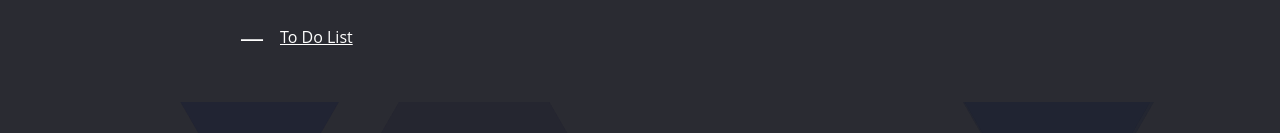
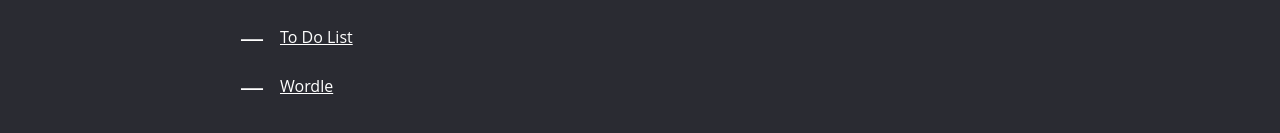
Before and after one commit to jsho982045/Personal-Website, a React (Create React App) app in the folder personal-website/: page /#/projects in a window 1280 px wide. Shown: the part 595-728 px from the top of the page. Built offline with nearby package versions, Linux system fonts and the light colour scheme.

Commit message:
Added Project Wordle

```diff
--- a/personal-website/src/components/Projects.js
+++ b/personal-website/src/components/Projects.js
@@ -45,6 +45,10 @@ function Projects() {
       <span className="dash">&mdash;</span>
       < a href="https://jsho982045.github.io/To-Do-List/">To Do List</a>
       </div>
+      <div className="projects-item">
+      <span className="dash">&mdash;</span>
+      <a href="https://jsho982045.github.io/Wordle/">Wordle</a>
+      </div>
     </section>
   );
 }
```
